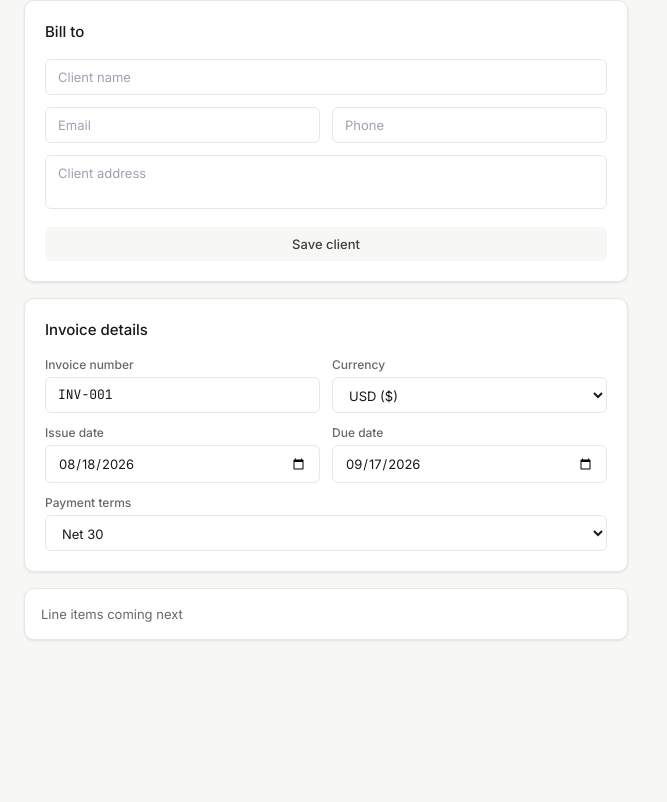
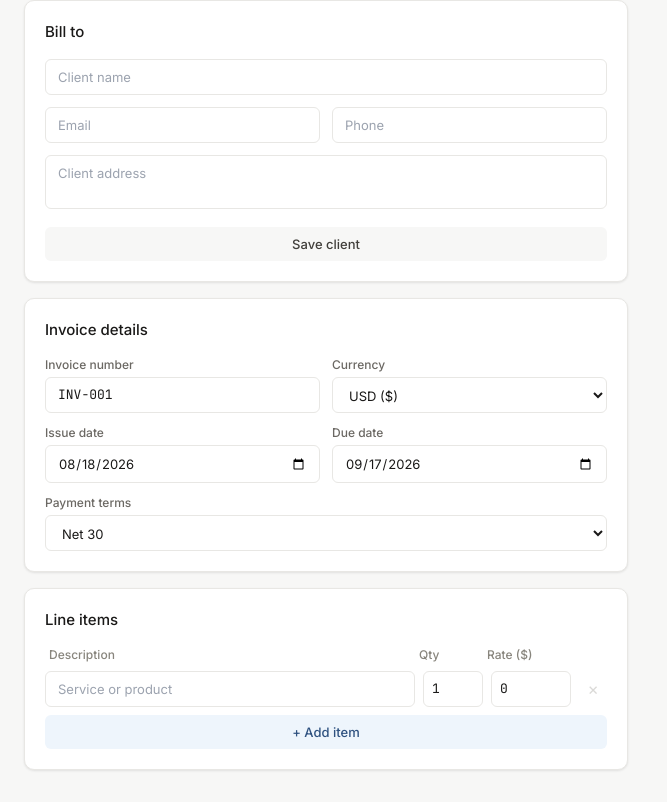
Before and after one commit to miloss98/invoice-generator, a React (Vite) app: page / in a window 1280 px wide. Shown: the part 506-1308 px from the top of the page, without its empty margins (0-667 px from the left). Before the commit the page ends 1178 px from the top, so only its background shows below. Built offline with nearby package versions, Linux system fonts and the light colour scheme.

Commit message:
feat: line items form with add/remove and total calculation

```diff
--- a/src/App.tsx
+++ b/src/App.tsx
@@ -2,9 +2,17 @@ import { Layout } from "./components/Layout";
 import { CompanyInfoForm } from "./components/CompanyInfoForm";
 import { ClientForm } from "./components/ClientForm";
 import { InvoiceMetaForm } from "./components/InvoiceMetaForm";
+import { LineItemsForm } from "./components/LineItemsForm";
 import { useLocalStorage } from "./hooks/useLocalStorage";
 import { defaultCompanyInfo, defaultInvoiceData } from "./utils/defaults";
-import type { CompanyInfo, InvoiceData, Client } from "./types/invoice";
+import { calculateTotal } from "./utils/calculations";
+import { getCurrencySymbol } from "./utils/currencies";
+import type {
+  CompanyInfo,
+  InvoiceData,
+  Client,
+  LineItem,
+} from "./types/invoice";
 
 export const App = () => {
   const [companyInfo, setCompanyInfo] = useLocalStorage<CompanyInfo>(
@@ -20,6 +28,13 @@ export const App = () => {
     setInvoiceData({ ...invoiceData, client });
   };
 
+  const updateItems = (items: LineItem[]) => {
+    setInvoiceData({ ...invoiceData, items });
+  };
+
+  const total = calculateTotal(invoiceData.items);
+  const symbol = getCurrencySymbol(invoiceData.currency);
+
   return (
     <Layout
       form={
@@ -33,15 +48,19 @@ export const App = () => {
             invoiceData={invoiceData}
             onChange={setInvoiceData}
           />
-          <div className="rounded-card bg-white border border-ink-100 shadow-card p-4">
-            <p className="text-sm text-ink-500">Line items coming next</p>
-          </div>
+          <LineItemsForm
+            items={invoiceData.items}
+            currency={invoiceData.currency}
+            onChange={updateItems}
+          />
         </>
       }
       preview={
         <div className="rounded-card bg-white border border-ink-100 shadow-card p-4">
-          <p className="text-sm text-ink-500">
-            Live preview goes here (feature 8)
+          <p className="text-sm text-ink-500">Live preview coming next</p>
+          <p className="text-lg font-mono font-medium text-primary-600 mt-2">
+            {symbol}
+            {total.toFixed(2)}
           </p>
         </div>
       }
--- /dev/null
+++ b/src/components/LineItemsForm.tsx
@@ -0,0 +1,109 @@
+import type { LineItem } from "../types/invoice";
+import { getCurrencySymbol } from "../utils/currencies";
+import { emptyLineItem } from "../utils/defaults";
+
+interface LineItemsFormProps {
+  items: LineItem[];
+  currency: string;
+  onChange: (items: LineItem[]) => void;
+}
+
+export const LineItemsForm = ({
+  items,
+  currency,
+  onChange,
+}: LineItemsFormProps) => {
+  const updateItem = (id: string, field: keyof LineItem, value: string) => {
+    onChange(
+      items.map((item) =>
+        item.id === id
+          ? {
+              ...item,
+              [field]:
+                field === "description"
+                  ? value
+                  : Math.max(0, parseFloat(value) || 0),
+            }
+          : item,
+      ),
+    );
+  };
+
+  const addItem = () => {
+    onChange([...items, emptyLineItem()]);
+  };
+
+  const removeItem = (id: string) => {
+    if (items.length === 1) return; // always keep at least one row
+    onChange(items.filter((item) => item.id !== id));
+  };
+
+  const symbol = getCurrencySymbol(currency);
+
+  return (
+    <section className="rounded-card bg-white border border-ink-100 shadow-card p-5">
+      <h2 className="text-md font-medium text-ink-900 mb-4">Line items</h2>
+
+      <div className="space-y-2">
+        <div className="grid grid-cols-[1fr_60px_80px_28px] gap-2 px-1">
+          <span className="text-xs font-medium text-ink-400">Description</span>
+          <span className="text-xs font-medium text-ink-400">Qty</span>
+          <span className="text-xs font-medium text-ink-400">
+            Rate ({symbol})
+          </span>
+          <span />
+        </div>
+
+        {items.map((item) => (
+          <div
+            key={item.id}
+            className="grid grid-cols-[1fr_60px_80px_28px] gap-2 items-center"
+          >
+            <input
+              type="text"
+              placeholder="Service or product"
+              value={item.description}
+              onChange={(e) =>
+                updateItem(item.id, "description", e.target.value)
+              }
+              className="w-full px-3 py-2 rounded border border-ink-100 text-sm focus:outline-none focus:ring-2 focus:ring-primary-300 focus:border-transparent"
+            />
+            <input
+              type="number"
+              min="0"
+              step="1"
+              value={item.quantity}
+              onChange={(e) => updateItem(item.id, "quantity", e.target.value)}
+              className="w-full px-2 py-2 rounded border border-ink-100 text-sm font-mono focus:outline-none focus:ring-2 focus:ring-primary-300 focus:border-transparent"
+            />
+            <input
+              type="number"
+              min="0"
+              step="0.01"
+              value={item.rate}
+              onChange={(e) => updateItem(item.id, "rate", e.target.value)}
+              className="w-full px-2 py-2 rounded border border-ink-100 text-sm font-mono focus:outline-none focus:ring-2 focus:ring-primary-300 focus:border-transparent"
+            />
+            <button
+              type="button"
+              onClick={() => removeItem(item.id)}
+              disabled={items.length === 1}
+              className="text-ink-400 hover:text-status-unpaid disabled:opacity-30 disabled:cursor-not-allowed text-lg leading-none"
+              aria-label="Remove item"
+            >
+              ×
+            </button>
+          </div>
+        ))}
+
+        <button
+          type="button"
+          onClick={addItem}
+          className="w-full mt-2 px-3 py-2 rounded bg-primary-50 text-primary-700 text-sm font-medium hover:bg-primary-100 transition-colors"
+        >
+          + Add item
+        </button>
+      </div>
+    </section>
+  );
+};
--- /dev/null
+++ b/src/utils/calculations.ts
@@ -0,0 +1,5 @@
+import type { LineItem } from "../types/invoice";
+
+export const calculateTotal = (items: LineItem[]): number => {
+  return items.reduce((sum, item) => sum + item.quantity * item.rate, 0);
+};
```
